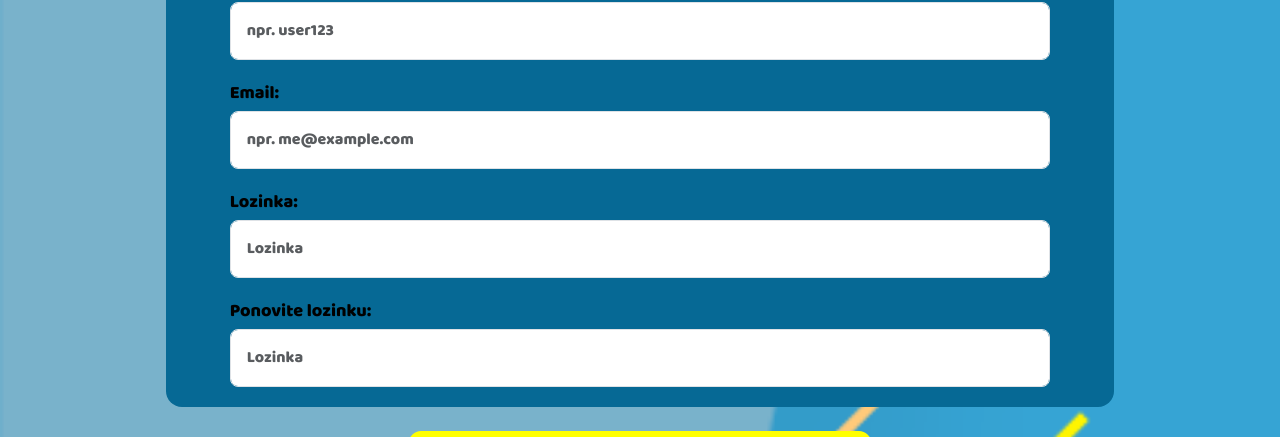
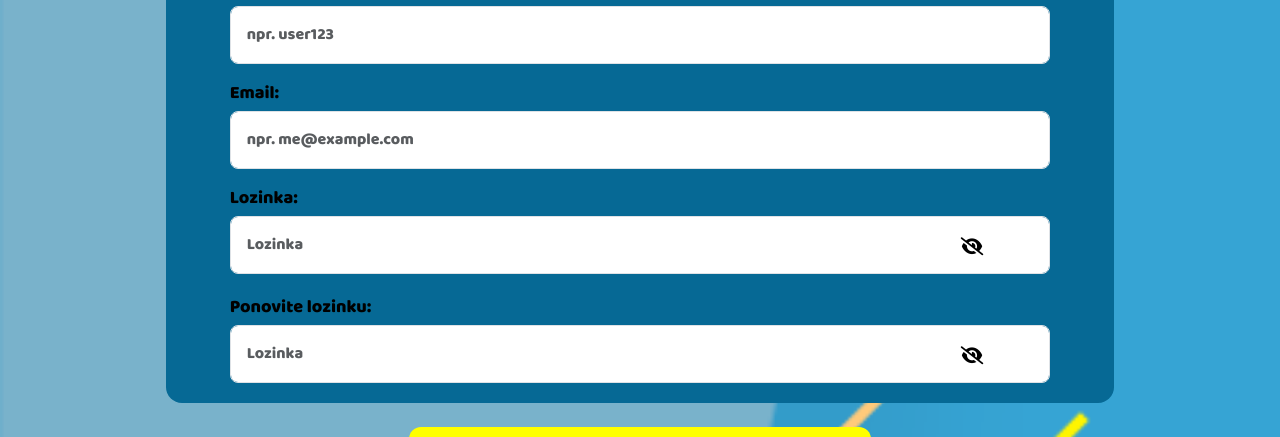
Before and after one commit to emilipuh/frontend, a Vue app: page /registracija in a window 1280 px wide. Shown: the part 194-631 px from the top of the page. Built offline with nearby package versions, Linux system fonts and the light colour scheme.

Commit message:
Dodana ikonica za pregled lozinke

```diff
--- a/src/views/Prijava.vue
+++ b/src/views/Prijava.vue
@@ -17,26 +17,31 @@
         </div>
         <div class="password">
           <label for="password">Lozinka:</label>
-          <div>
+          <div class="pass">
             <input
               placeholder="Lozinka"
-              type="password"
+              :type="showPassword ? 'text' : 'password'"
               class="form-control"
               id="password"
               v-model="password"
             />
+            <i
+              class="fas"
+              :class="{ 'fa-eye-slash': !showPassword, 'fa-eye': showPassword }"
+              @click="togglePasswordVisibility"
+            ></i>
           </div>
         </div>
       </form>
       <p v-if="error" class="error-message">
-        <i class="fa-solid fa-triangle-exclamation"></i>
+        <i class="fas fa-exclamation-triangle"></i>
         {{ error }}
       </p>
     </div>
     <button type="button" @click="login()" class="btn">PRIJAVA</button>
   </div>
   <div class="icon" @click="natrag()">
-    <i class="fa-solid fa-angle-left"></i>
+    <i class="fas fa-angle-left"></i>
     <span style="margin-left: 1vw; font-size: 18px">Natrag</span>
   </div>
 </template>
@@ -51,6 +56,7 @@ export default {
       username: "",
       password: "",
       error: "",
+      showPassword: false,
     };
   },
   methods: {
@@ -71,6 +77,9 @@ export default {
     },
     natrag() {
       this.$router.replace({ name: "pocetna" });
+    },
+    togglePasswordVisibility() {
+      this.showPassword = !this.showPassword;
     },
   },
 };
@@ -135,4 +144,11 @@ form {
   text-align: end;
   margin-right: 4vw;
 }
+.pass {
+  display: flex;
+  align-items: center;
+}
+.fas {
+  margin-left: -7vw;
+}
 </style>
--- a/src/views/Registracija.vue
+++ b/src/views/Registracija.vue
@@ -39,15 +39,20 @@
         </div>
         <div class="password">
           <label for="password">Lozinka:</label>
-          <div>
+          <div class="pass">
             <input
               placeholder="Lozinka"
-              type="password"
+              :type="showPassword ? 'text' : 'password'"
               class="form-control"
               id="password"
               v-model="password"
               @blur="checkPassword"
             />
+            <i
+              class="fas"
+              :class="{ 'fa-eye-slash': !showPassword, 'fa-eye': showPassword }"
+              @click="togglePasswordVisibility"
+            ></i>
           </div>
           <p v-if="errorPassword" class="error-message">
             <i class="fa-solid fa-triangle-exclamation"></i>
@@ -56,14 +61,22 @@
         </div>
         <div class="repeatPass">
           <label for="repeatPass">Ponovite lozinku:</label>
-          <div>
+          <div class="pass">
             <input
               placeholder="Lozinka"
-              type="password"
+              :type="showPassword2 ? 'text' : 'password'"
               class="form-control"
               id="repeatPass"
               v-model="repeatPass"
             />
+            <i
+              class="fas"
+              :class="{
+                'fa-eye-slash': !showPassword2,
+                'fa-eye': showPassword2,
+              }"
+              @click="togglePasswordVisibility2"
+            ></i>
           </div>
         </div>
       </form>
@@ -95,6 +108,8 @@ export default {
       errorUsername: "",
       errorEmail: "",
       errorPassword: "",
+      showPassword: false,
+      showPassword2: false,
     };
   },
   methods: {
@@ -156,6 +171,12 @@ export default {
     natrag() {
       this.$router.replace({ name: "pocetna" });
     },
+    togglePasswordVisibility() {
+      this.showPassword = !this.showPassword;
+    },
+    togglePasswordVisibility2() {
+      this.showPassword2 = !this.showPassword2;
+    },
   },
 };
 </script>
@@ -195,7 +216,7 @@ label {
 .repeatPass {
   text-align: start;
   font-size: 18px;
-  margin: 2vh 5vw 2.5vh 5vw;
+  margin: 2vh 5vw;
 }
 form {
   width: 100%;
@@ -222,4 +243,11 @@ form {
   text-align: end;
   margin-right: 4vw;
 }
+.pass {
+  display: flex;
+  align-items: center;
+}
+.fas {
+  margin-left: -7vw;
+}
 </style>
```
